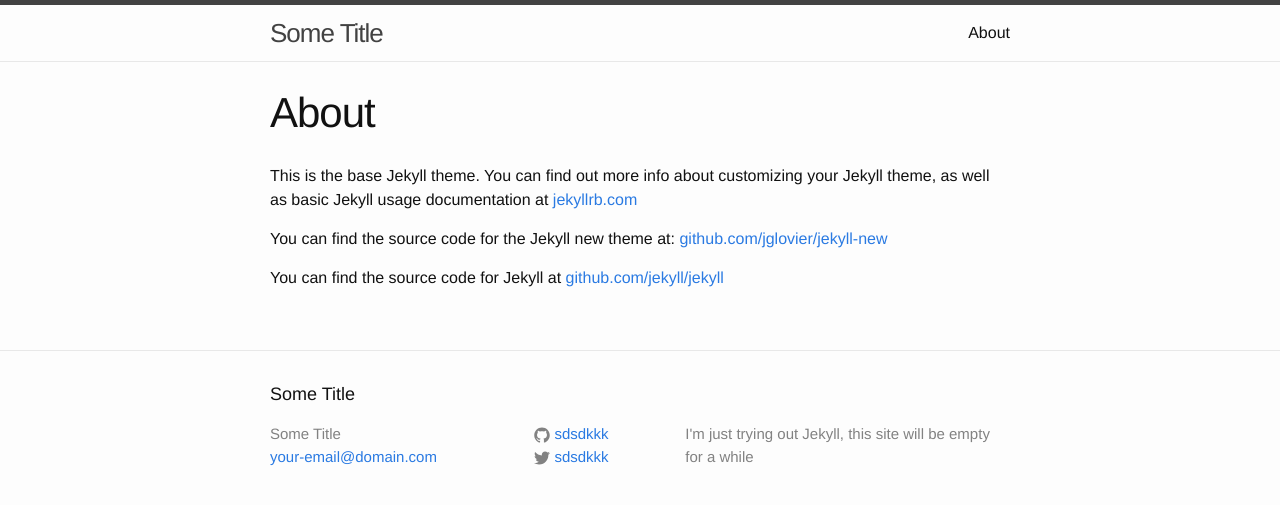
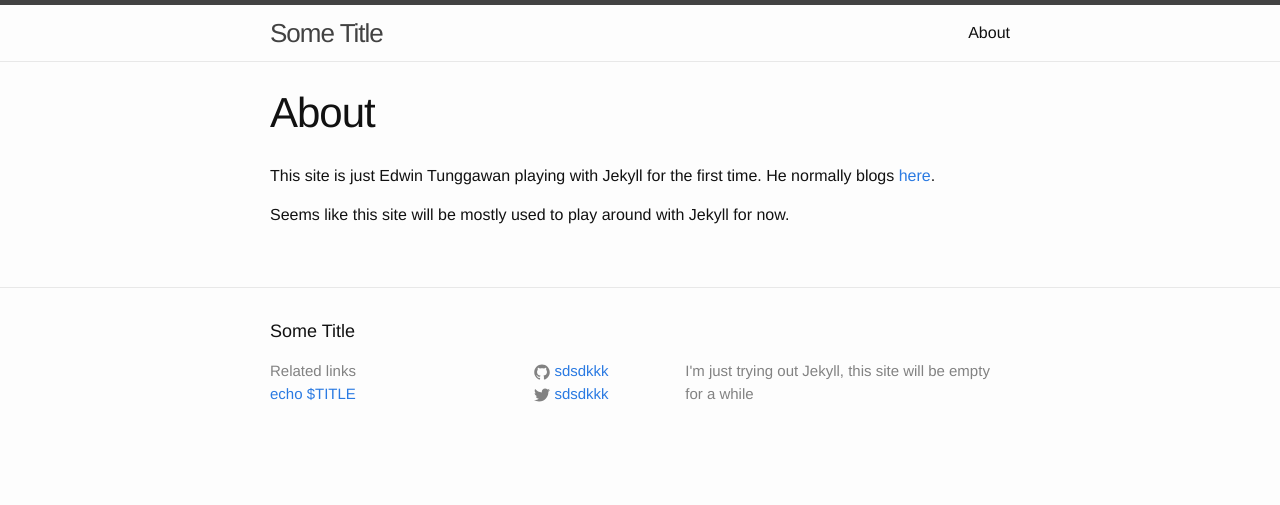
Before and after one commit to sdsdkkk/sdsdkkk.github.io, a Jekyll site: the page built from about.md, in a window 1280 px wide. Shown: the top 505 px of the page. Built offline with Jekyll 4.4.1, drawn with Linux system fonts in a browser that asks for light colours.

Commit message:
edit footer and about page

```diff
--- a/_includes/footer.html
+++ b/_includes/footer.html
@@ -7,8 +7,8 @@
     <div class="footer-col-wrapper">
       <div class="footer-col  footer-col-1">
         <ul class="contact-list">
-          <li>{{ site.title }}</li>
-          <li><a href="mailto:{{ site.email }}">{{ site.email }}</a></li>
+          <li>Related links</li>
+          <li><a href="http://sdsdkkk.wordpress.com/">echo $TITLE</a></li>
         </ul>
       </div>
 
--- a/about.md
+++ b/about.md
@@ -4,8 +4,6 @@
 permalink: /about/
 ---
 
-This is the base Jekyll theme. You can find out more info about customizing your Jekyll theme, as well as basic Jekyll usage documentation at [jekyllrb.com](http://jekyllrb.com/)
+This site is just Edwin Tunggawan playing with Jekyll for the first time. He normally blogs [here](http://sdsdkkk.wordpress.com/).
 
-You can find the source code for the Jekyll new theme at: [github.com/jglovier/jekyll-new](https://github.com/jglovier/jekyll-new)
-
-You can find the source code for Jekyll at [github.com/jekyll/jekyll](https://github.com/jekyll/jekyll)
+Seems like this site will be mostly used to play around with Jekyll for now.
```
